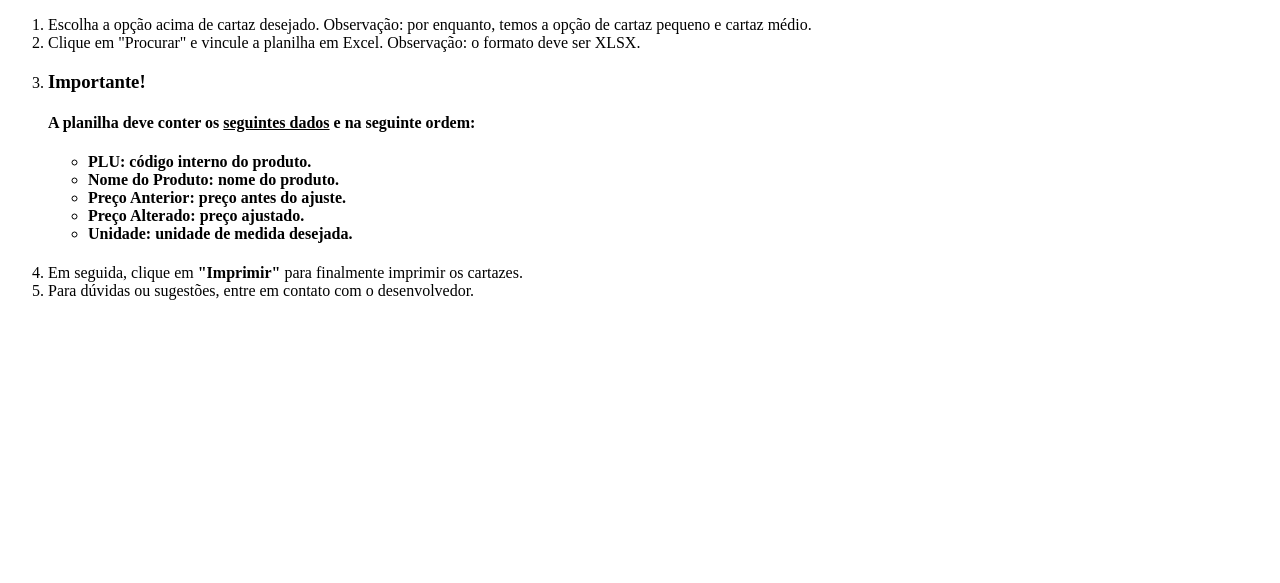
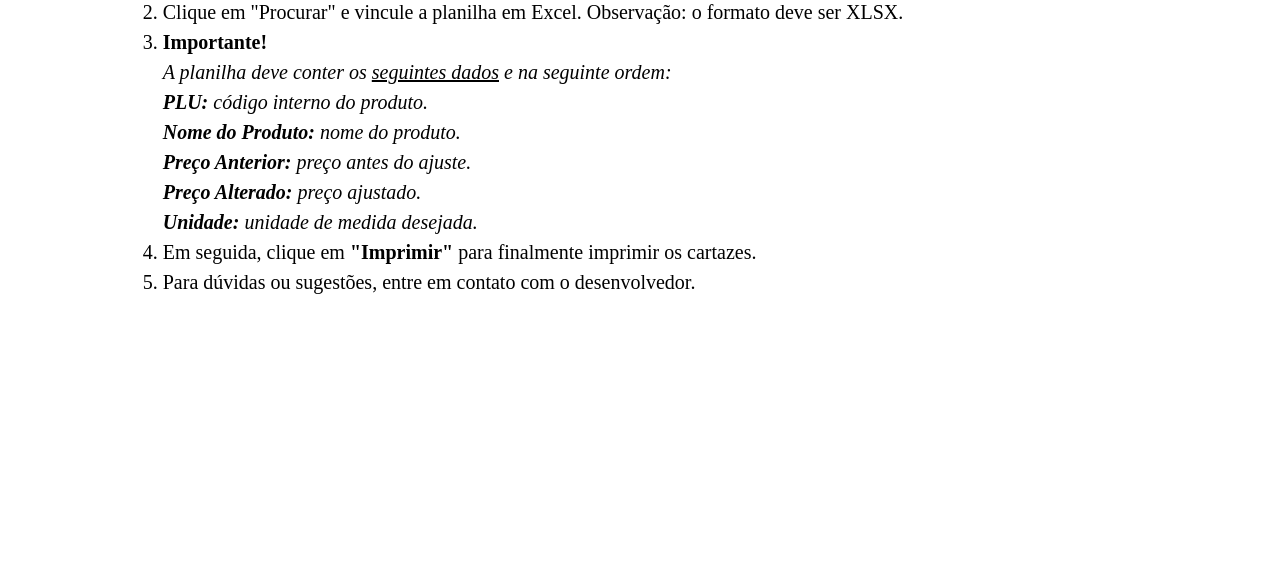
Before and after one commit to lWolfariell/gerador-cartaz, a website: page index.html in a window 1280 px wide. Shown: the part 217-800 px from the top of the page. Drawn offline with Linux system fonts and the light colour scheme; the site is published under a folder, as on GitHub Pages, so addresses that start at the root find nothing.

Commit message:
Update index.html

```diff
--- a/index.html
+++ b/index.html
@@ -6,9 +6,9 @@
     <meta http-equiv="X-UA-Compatible" content="IE=edge">
     <meta name="viewport" content="width=device-width, initial-scale=1.0">
     <title>Gerador de cartaz | Bem-vindo</title>
-    <link rel="stylesheet" href="/assets/css/reset.css">
-    <link rel="stylesheet" href="/assets/css/style.css">
-    <link rel="stylesheet" href="/assets/css/index.css">
+    <link rel="stylesheet" href="assets/css/reset.css">
+    <link rel="stylesheet" href="assets/css/style.css">
+    <link rel="stylesheet" href="assets/css/index.css">
 </head>
 
 <body>
```
